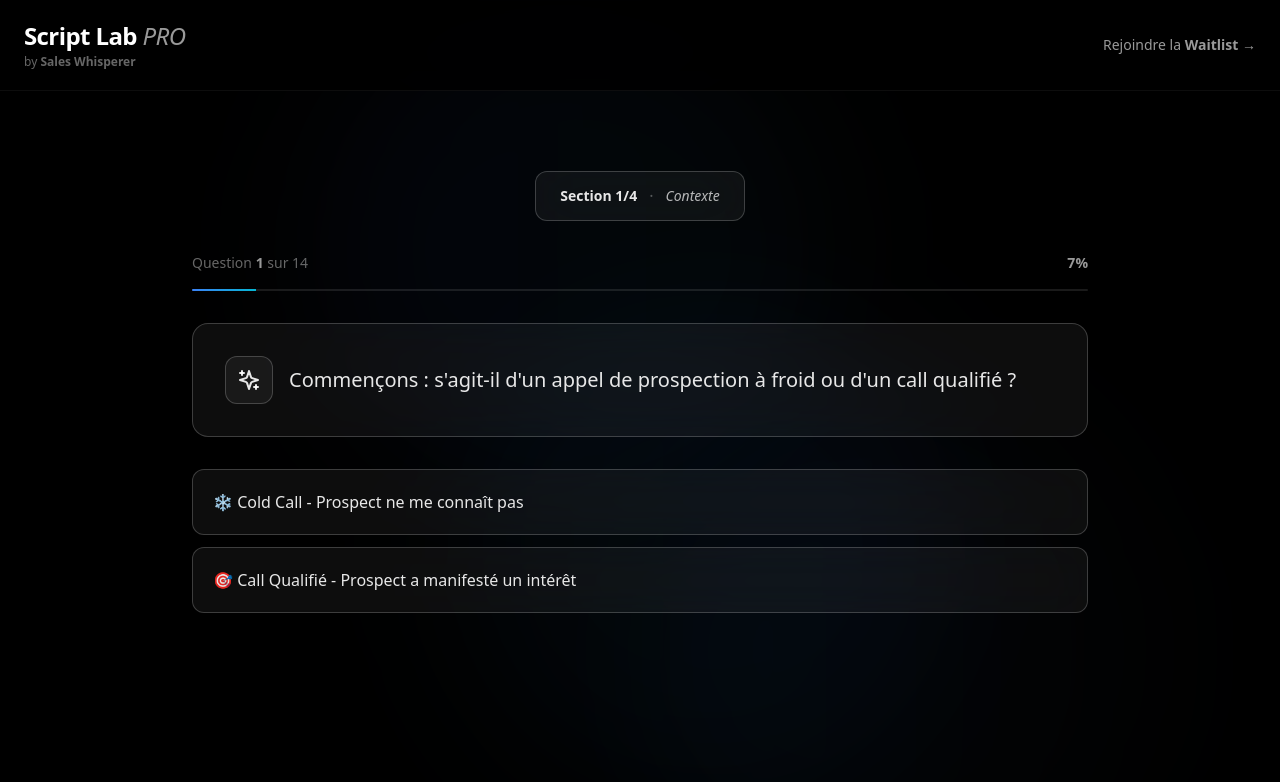
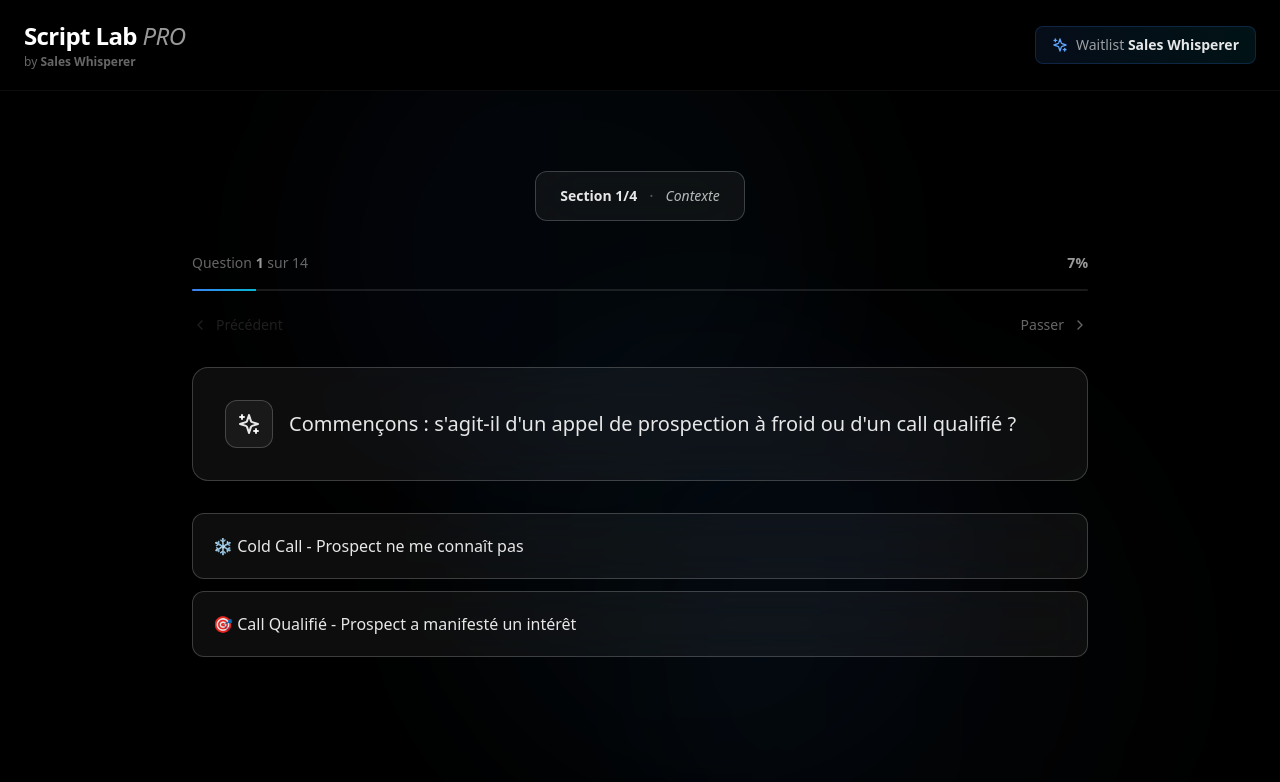
Before and after one commit to ugodisario-arch/script-lab, a React (Vite) app: page / in a window 1280 px wide. Both pictures are taken after a click on the button "Commencer l'analyse". Shown: the top 782 px of the page. Built offline with nearby package versions, Linux system fonts and the light colour scheme.

Commit message:
Update App.jsx

```diff
--- a/src/App.jsx
+++ b/src/App.jsx
@@ -222,6 +222,34 @@ const App = () => {
         setStage('email');
         setIsTyping(false);
       }, 800);
+    }
+  };
+
+  const handlePrevious = () => {
+    if (currentQuestion > 0) {
+      setIsTyping(true);
+      setTimeout(() => {
+        setCurrentQuestion(currentQuestion - 1);
+        setIsTyping(false);
+      }, 300);
+    }
+  };
+
+  const handleSkip = () => {
+    const filteredQuestions = getFilteredQuestions();
+
+    if (currentQuestion < filteredQuestions.length - 1) {
+      setIsTyping(true);
+      setTimeout(() => {
+        setCurrentQuestion(currentQuestion + 1);
+        setIsTyping(false);
+      }, 300);
+    } else {
+      setIsTyping(true);
+      setTimeout(() => {
+        setStage('email');
+        setIsTyping(false);
+      }, 300);
     }
   };
 
@@ -467,9 +495,16 @@ const App = () => {
               href="https://tally.so/r/wdv5ZN"
               target="_blank"
               rel="noopener noreferrer"
-              className="text-sm hover:text-white/70 transition-colors group text-white/60"
+              className="group"
+              title="Rejoindre la waitlist de Sales Whisperer - IA en temps réel pour vos appels"
             >
-              <span className="font-light">Rejoindre la</span> <span className="font-bold group-hover:underline">Waitlist</span> →
+              <div className="flex items-center gap-2 px-4 py-2 rounded-lg bg-gradient-to-r from-blue-500/10 to-cyan-500/10 hover:from-blue-500/20 hover:to-cyan-500/20 border border-blue-500/20 hover:border-blue-500/40 transition-all">
+                <Sparkles className="w-4 h-4 text-blue-400" />
+                <span className="text-sm">
+                  <span className="text-white/60">Waitlist</span>{' '}
+                  <span className="font-bold text-white/90 group-hover:text-white">Sales Whisperer</span>
+                </span>
+              </div>
             </a>
           </div>
         </div>
@@ -539,6 +574,25 @@ const App = () => {
                   className="h-full bg-gradient-to-r from-blue-500 to-cyan-500 transition-all duration-500"
                   style={{ width: `${progress}%` }}
                 />
+              </div>
+
+              {/* Navigation buttons */}
+              <div className="flex items-center justify-between pt-2">
+                <button
+                  onClick={handlePrevious}
+                  disabled={currentQuestion === 0}
+                  className="text-sm text-white/40 hover:text-white/70 transition-colors flex items-center gap-2 disabled:opacity-30 disabled:cursor-not-allowed"
+                >
+                  <ChevronDown className="w-4 h-4 rotate-90" />
+                  <span>Précédent</span>
+                </button>
+                <button
+                  onClick={handleSkip}
+                  className="text-sm text-white/40 hover:text-white/70 transition-colors flex items-center gap-2"
+                >
+                  <span>Passer</span>
+                  <ChevronDown className="w-4 h-4 -rotate-90" />
+                </button>
               </div>
             </div>
 
```
